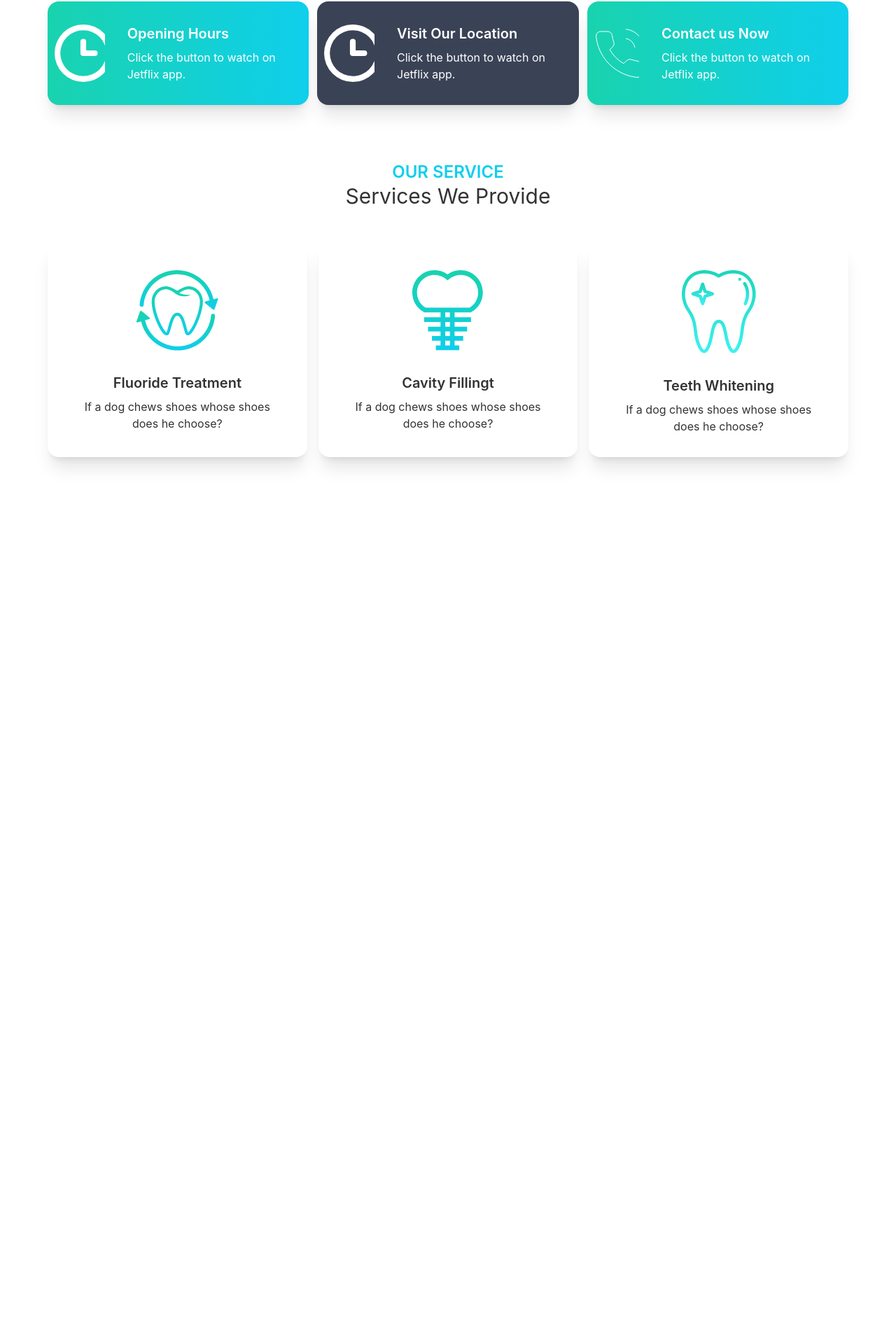
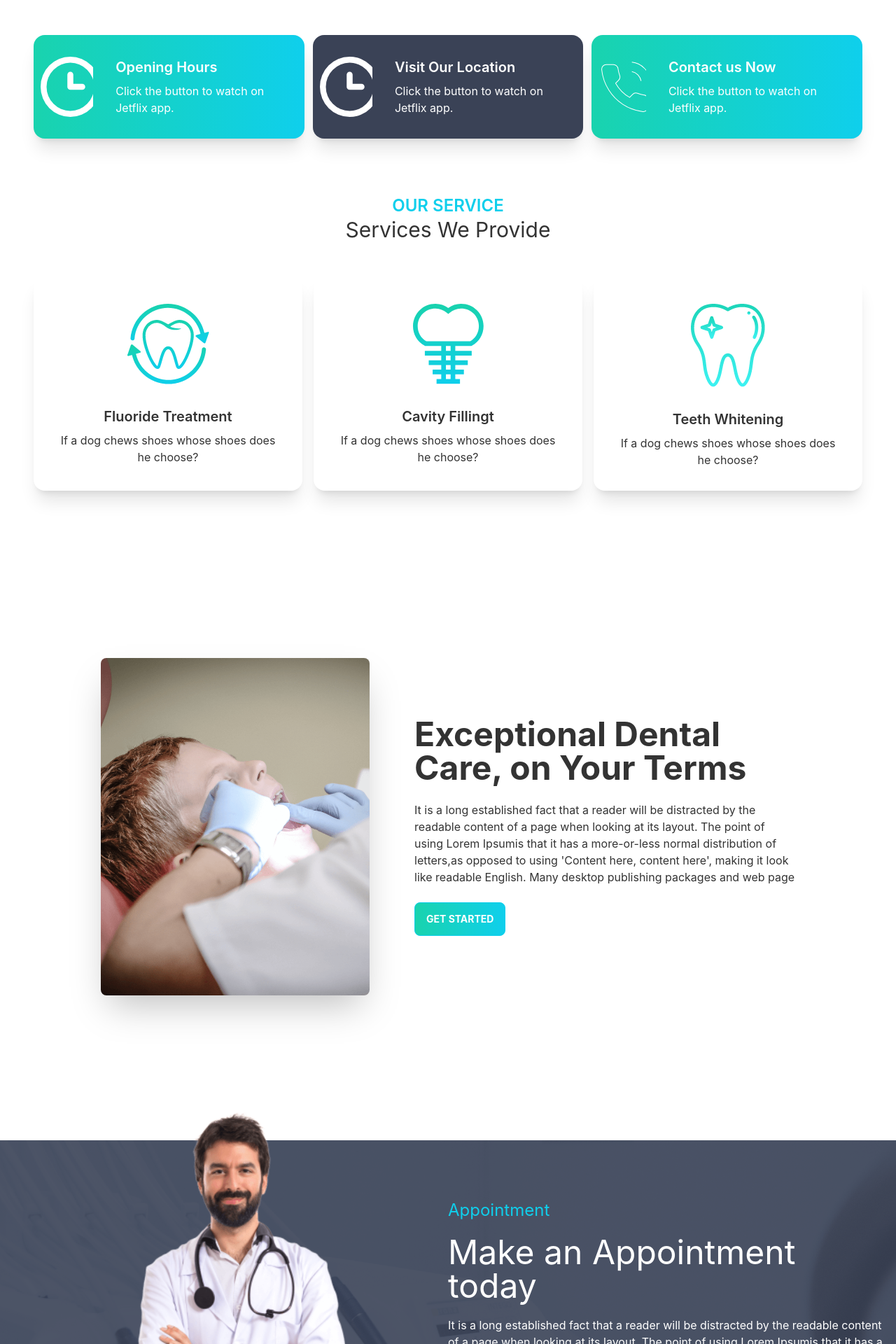
Before and after one commit to abusayeed4bd/doctors-portal-client, a React (Create React App) app: page / in a window 1280 px wide. Shown: the part 862-2782 px from the top of the page at 70% size. Before the commit the page ends 1595 px from the top, so only its background shows below. Built offline with nearby package versions, Linux system fonts and the light colour scheme.

Commit message:
testimonial section added

```diff
--- a/src/pages/Home/Banner.js
+++ b/src/pages/Home/Banner.js
@@ -1,6 +1,7 @@
 import React from "react";
 import chair from "../../assets/images/chair.png";
 import bg from "../../assets/images/bg.png";
+import PrimaryButton from "../Shared/PrimaryButton/PrimaryButton";
 
 const Banner = () => {
   return (
@@ -8,7 +9,7 @@ const Banner = () => {
       style={{
         background: `url(${bg}) no-repeat cover`,
       }}
-      class="hero min-h-screen  lg:px-12 "
+      class="hero min-h-screen  lg:px-12 px-5"
     >
       <div class="hero-content flex-col lg:flex-row-reverse">
         <img src={chair} class=" lg:w-1/2 rounded-lg shadow-2xl" alt="chair" />
@@ -19,9 +20,7 @@ const Banner = () => {
             excepturi exercitationem quasi. In deleniti eaque aut repudiandae et
             a id nisi.
           </p>
-          <button class="btn btn-primary bg-gradient-to-l  text-white uppercase font-bold from-primary to-secondary">
-            Get Started
-          </button>
+          <PrimaryButton>Get started</PrimaryButton>
         </div>
       </div>
     </div>
--- /dev/null
+++ b/src/pages/Home/CallToAction.js
@@ -0,0 +1,33 @@
+import React from "react";
+import treatment from "../../assets/images/treatment.png";
+import PrimaryButton from "../Shared/PrimaryButton/PrimaryButton";
+
+const CallToAction = () => {
+  return (
+    <div class="hero min-h-screen bg-base-100 my-12 lg:px-32">
+      <div class="hero-content flex-col lg:flex-row">
+        <img
+          src={treatment}
+          class=" lg:max-w-sm rounded-lg shadow-2xl"
+          alt=""
+        />
+        <div className="lg:pl-12">
+          <h1 class="text-5xl font-bold">
+            Exceptional Dental Care, on Your Terms
+          </h1>
+          <p class="py-6">
+            It is a long established fact that a reader will be distracted by
+            the readable content of a page when looking at its layout. The point
+            of using Lorem Ipsumis that it has a more-or-less normal
+            distribution of letters,as opposed to using 'Content here, content
+            here', making it look like readable English. Many desktop publishing
+            packages and web page
+          </p>
+          <PrimaryButton>Get started</PrimaryButton>
+        </div>
+      </div>
+    </div>
+  );
+};
+
+export default CallToAction;
--- a/src/pages/Home/Home.js
+++ b/src/pages/Home/Home.js
@@ -1,14 +1,20 @@
 import React from "react";
 import Banner from "./Banner";
+import CallToAction from "./CallToAction";
 import Info from "./Info";
+import MakeAppointment from "./MakeAppointment";
 import Service from "./Service";
+import Testimonials from "./Testimonials";
 
 const Home = () => {
   return (
-    <div className="px-5">
+    <div>
       <Banner />
       <Info></Info>
       <Service></Service>
+      <CallToAction></CallToAction>
+      <MakeAppointment></MakeAppointment>
+      <Testimonials></Testimonials>
     </div>
   );
 };
--- a/src/pages/Home/Info.js
+++ b/src/pages/Home/Info.js
@@ -6,7 +6,7 @@ import InfoCard from "./InfoCard";
 
 const Info = () => {
   return (
-    <div class="grid grid-cols-1 md:grid-cols-3 gap-3 lg:mx-12">
+    <div class="grid grid-cols-1 md:grid-cols-3 gap-3 lg:mx-12 mx-5 my-12">
       <InfoCard
         img={clock}
         bg={"bg-gradient-to-r from-secondary to-primary"}
--- /dev/null
+++ b/src/pages/Home/MakeAppointment.js
@@ -0,0 +1,34 @@
+import React from "react";
+import doctor from "../../assets/images/doctor.png";
+import appointment from "../../assets/images/appointment.png";
+import PrimaryButton from "../Shared/PrimaryButton/PrimaryButton";
+
+const MakeAppointment = () => {
+  return (
+    <section
+      style={{
+        background: `url(${appointment})`,
+      }}
+      className="flex justify-between items-center px-4"
+    >
+      <div className="flex-1 hidden md:block">
+        <img className="mt-[-100px]  " src={doctor} alt="" />
+      </div>
+      <div className="flex-1">
+        <h2 className="text-primary text-2xl">Appointment</h2>
+        <h2 className="text-white text-5xl my-5">Make an Appointment today</h2>
+        <p className="text-white my-5">
+          It is a long established fact that a reader will be distracted by the
+          readable content of a page when looking at its layout. The point of
+          using Lorem Ipsumis that it has a more-or-less normal distribution of
+          letters,as opposed to using 'Content here, content here', making it
+          look like readable English. Many desktop publishing packages and web
+          page
+        </p>
+        <PrimaryButton>Make an appointment</PrimaryButton>
+      </div>
+    </section>
+  );
+};
+
+export default MakeAppointment;
--- /dev/null
+++ b/src/pages/Home/ReviewCard.js
@@ -0,0 +1,24 @@
+import React from "react";
+
+const ReviewCard = ({ client }) => {
+  return (
+    <div class="card lg:max-w-lg bg-base-100 shadow-xl">
+      <div class="card-body">
+        <p>{client.review}</p>
+        <div class="flex items-center">
+          <div class="avatar mr-3 py-2">
+            <div class="w-24 rounded-full ring ring-primary ring-offset-base-100 ring-offset-2">
+              <img src={client.img} alt="" />
+            </div>
+          </div>
+          <div>
+            <h2 className="text-primary font-bold text-2xl">{client.name}</h2>
+            <h4>{client.location}</h4>
+          </div>
+        </div>
+      </div>
+    </div>
+  );
+};
+
+export default ReviewCard;
--- a/src/pages/Home/Service.js
+++ b/src/pages/Home/Service.js
@@ -6,7 +6,7 @@ import fluoride from "../../assets/images/fluoride.png";
 
 const Service = () => {
   return (
-    <div class="text-center my-20 lg:mx-12">
+    <div class="text-center my-20 lg:mx-12  mx-5">
       <h4 class="text-primary text-2xl font-semibold uppercase">Our Service</h4>
       <h2 class="text-3xl">Services We Provide</h2>
       <div class="grid grid-cols-1 md:grid-cols-3  my-12 gap-4">
--- /dev/null
+++ b/src/pages/Home/Testimonials.js
@@ -0,0 +1,56 @@
+import React from "react";
+import quote from "../../assets/icons/quote.svg";
+import people1 from "../../assets/images/people1.png";
+
+import people2 from "../../assets/images/people2.png";
+import people3 from "../../assets/images/people3.png";
+import ReviewCard from "./ReviewCard";
+
+const Testimonials = () => {
+  const clients = [
+    {
+      _id: 1,
+      name: "William jhon",
+      location: "california",
+      img: people1,
+      review:
+        "Lorem ipsum dolor sit, amet consectetur adipisicing elit. Animi maiores nulla ab enim accusamus cumque excepturi aspernatur quas numquam quaerat corrupti ",
+    },
+    {
+      _id: 2,
+      name: "William jhon",
+      location: "california",
+      img: people2,
+      review:
+        "Lorem ipsum dolor sit, amet consectetur adipisicing elit. Animi maiores nulla ab enim accusamus cumque excepturi aspernatur quas numquam quaerat corrupti ",
+    },
+    {
+      _id: 3,
+      name: "William jhon",
+      location: "california",
+      img: people3,
+      review:
+        "Lorem ipsum dolor sit, amet consectetur adipisicing elit. Animi maiores nulla ab enim accusamus cumque excepturi aspernatur quas numquam quaerat corrupti ",
+    },
+  ];
+  return (
+    <section className="lg:mx-12 mx-5 my-12">
+      <div className="flex items-center justify-between">
+        <div>
+          <h4 className="text-primary text-xl">Testimonials</h4>
+          <h2 className="text-4xl font-bold">What our clients say</h2>
+        </div>
+        <div>
+          <img className="w-[192px]" src={quote} alt="" />
+        </div>
+      </div>
+      <div className="grid grid-cols-1 md:grid-cols-2 lg:grid-cols-3 gap-5">
+        {clients.map((client) => (
+          <ReviewCard key={client._id} client={client}></ReviewCard>
+        ))}
+      </div>
+    </section>
+  );
+};
+
+export default Testimonials;
--- /dev/null
+++ b/src/pages/Shared/PrimaryButton/PrimaryButton.js
@@ -0,0 +1,11 @@
+import React from "react";
+
+const PrimaryButton = ({ children }) => {
+  return (
+    <button className="btn btn-primary bg-gradient-to-l  text-white uppercase font-bold from-primary to-secondary">
+      {children}
+    </button>
+  );
+};
+
+export default PrimaryButton;
```
